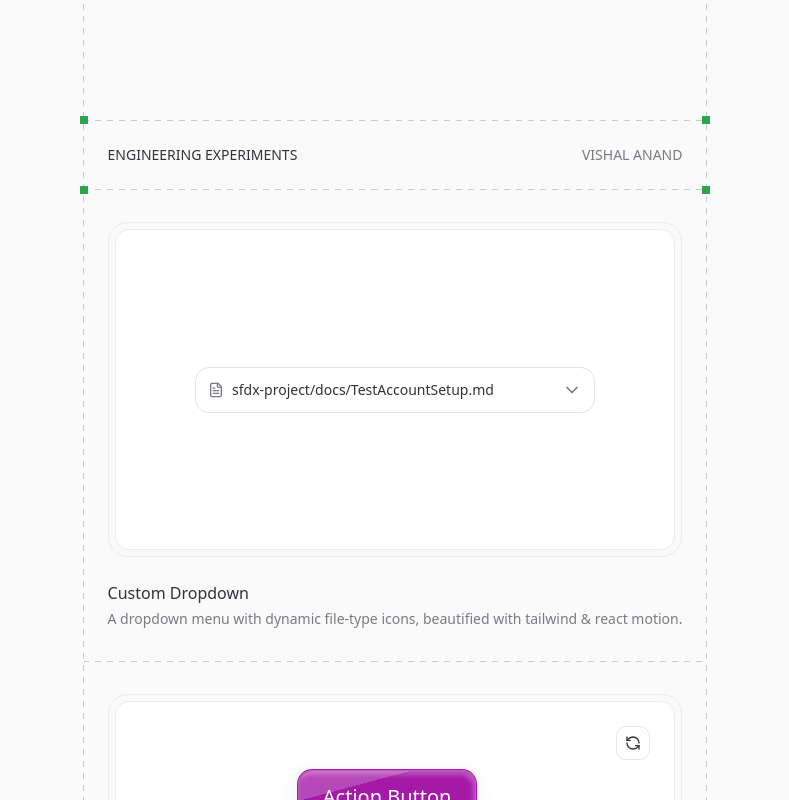
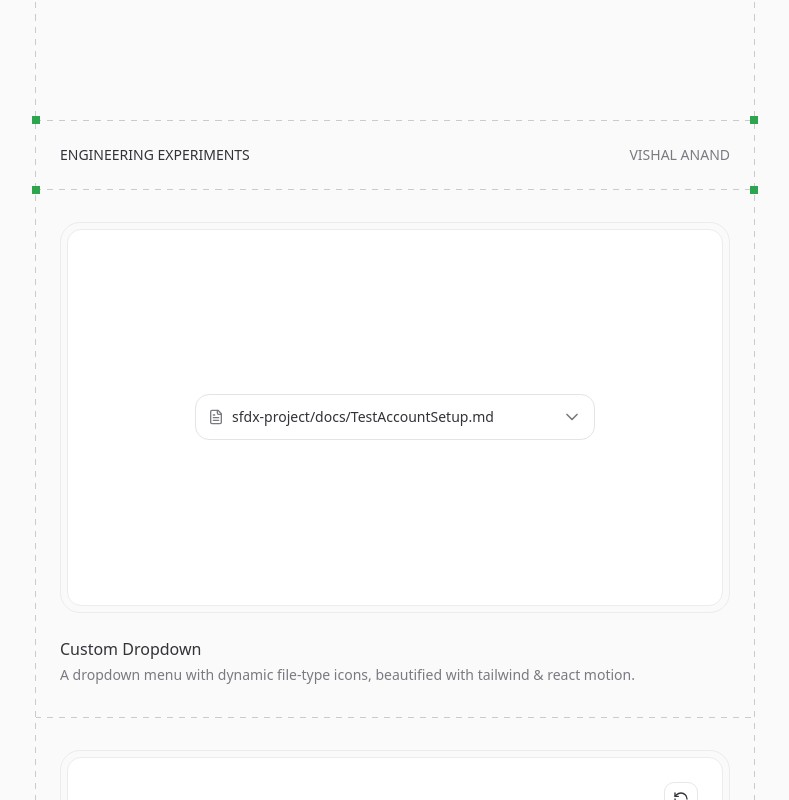
Before and after one commit to vishalanandesc/engineering-experiments, a Next.js app: page / in a window 1280 px wide. Shown: the top 800 px of the page, without its empty margins (245-1034 px from the left). Built offline with nearby package versions, Linux system fonts and the light colour scheme.

Commit message:
fix: fix width properties of main container

```diff
--- a/app/globals.css
+++ b/app/globals.css
@@ -155,6 +155,7 @@
 
   html {
     @apply scroll-smooth;
+
   }
 
 }
--- a/app/page.tsx
+++ b/app/page.tsx
@@ -13,7 +13,7 @@ import TabNav from './components/tab-nav';
 
 export default function Home() {
   return (
-    <main className="flex flex-col items-center justify-center max-w-[720px] mx-auto" style={dashedBorder("x", "#CBCBCB", 1)}>
+    <main className="relative w-full flex flex-col items-center justify-center max-w-[720px] mx-auto" style={dashedBorder("x", "#CBCBCB", 1)}>
        <Header
           title="ENGINEERING EXPERIMENTS"
           author="VISHAL ANAND"
```
